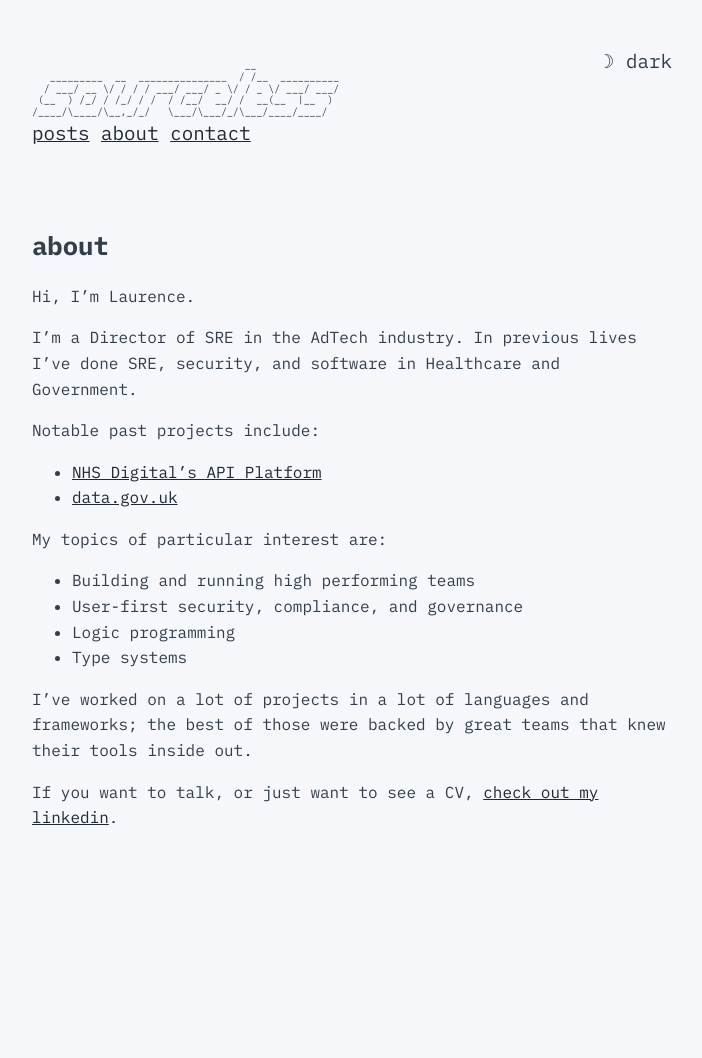
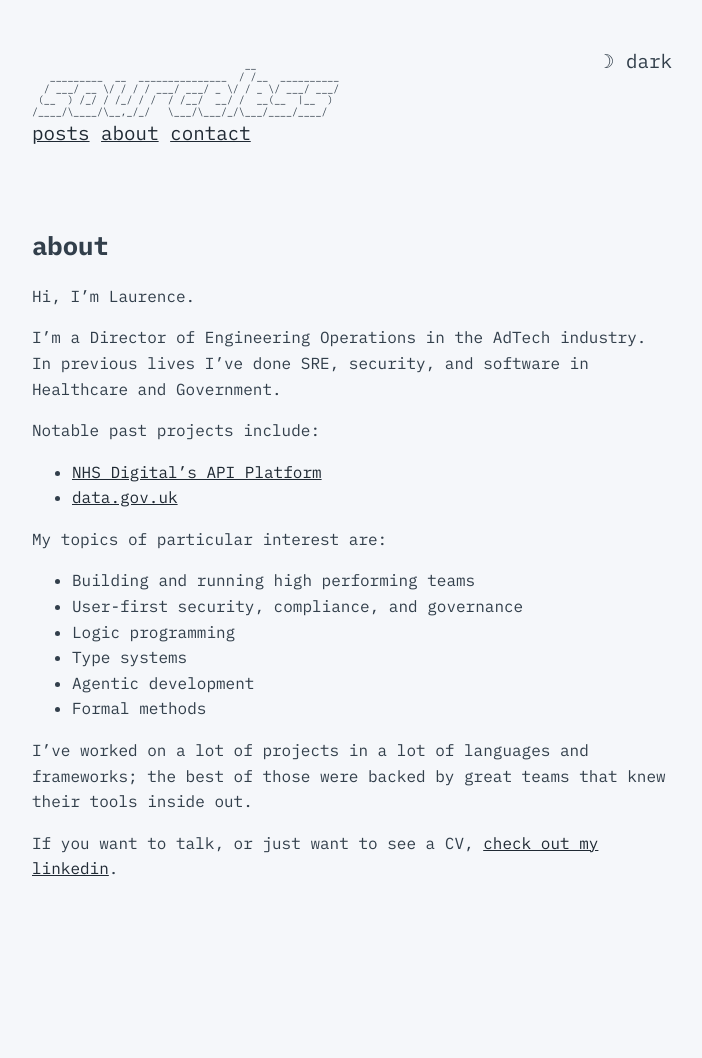
Before and after one commit to Sourceless/sourceless.github.io, a Jekyll site: the page built from about.md, in a window 1280 px wide. Shown: the whole page, without its empty margins (288-990 px from the left). Built offline with Jekyll 4.4.1, drawn with Linux system fonts in a browser that asks for light colours; before the commit the page ends 1007 px from its top, so only the background shows below that.

Commit message:
docs: update about page title and interests
Co-Authored-By: Claude Opus 5.5 <noreply@anthropic.com>
Claude-Session: https://claude.ai/code/session_01CnEyJRJYxYGXTocSWwhzg3

```diff
--- a/about.md
+++ b/about.md
@@ -6,7 +6,7 @@ nav_order: 1
 ---
 Hi, I'm Laurence.
 
-I'm a Director of SRE in the AdTech industry.
+I'm a Director of Engineering Operations in the AdTech industry.
 In previous lives I've done SRE, security, and software in Healthcare and Government.
 
 Notable past projects include:
@@ -18,6 +18,8 @@ My topics of particular interest are:
 * User-first security, compliance, and governance
 * Logic programming
 * Type systems
+* Agentic development
+* Formal methods
 
 I've worked on a lot of projects in a lot of languages and frameworks; the best
 of those were backed by great teams that knew their tools inside out.
```
